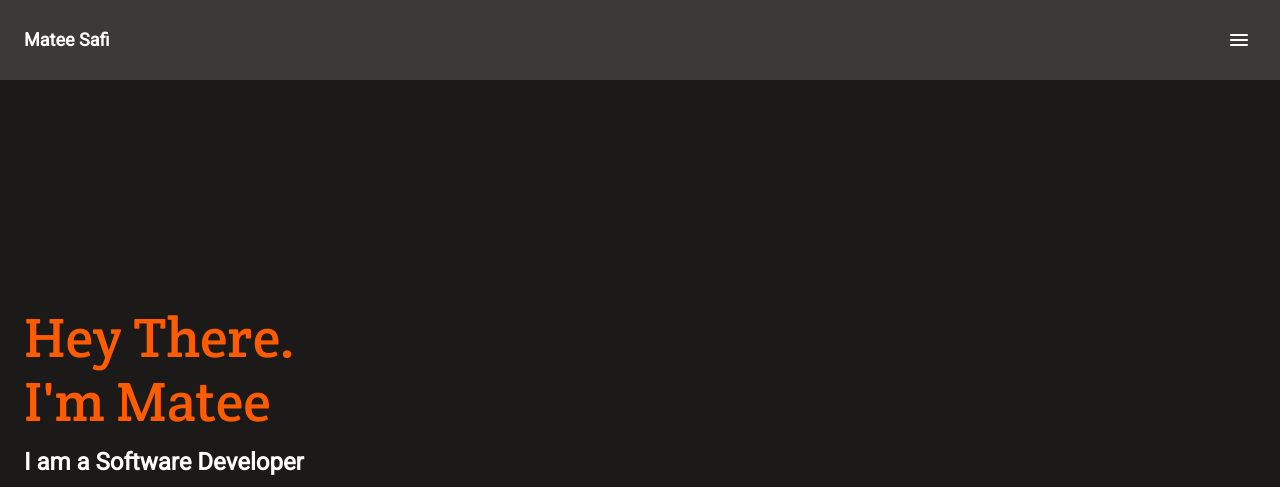
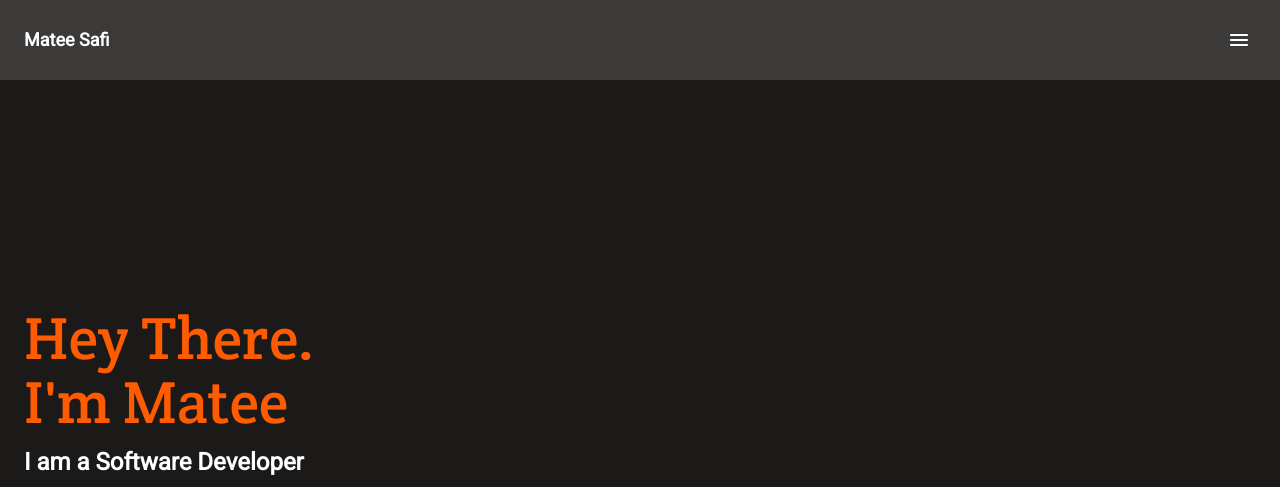
Before and after one commit to matee-safi/My-Portfolio, a website: page index.html in a window 1280 px wide. Shown: the top 487 px of the page. Drawn offline with Linux system fonts and the light colour scheme.

Commit message:
update p tag to h1 tag

```diff
--- a/index.html
+++ b/index.html
@@ -23,10 +23,10 @@
       </header>
     <section class="headline">
         <div class="main-line">
-            <p>Hey There.<br>I'm Matee</p>
+            <h1 class="fw-400">Hey There.<br>I'm Matee</h1>
         </div>
         <div class="second-line">
-            <p>I am a Software Developer</p>
+            <h4>I am a Software Developer</h4>
         </div>
         <div class="third-line">
             <p>I can help you build a product , feature or website Look through some of my work and experience! If you like what you see and have a project you need coded,
@@ -54,7 +54,8 @@
                 </a>
             </li>
             <li>
-                    <a href=""><img class="medium" src="./assets/medium-icon.png" alt="medium">
+                <a href="">
+                    <img class="medium" src="./assets/medium-icon.png" alt="medium">
                 </a>
             </li>
         </ul>
--- a/styles.css
+++ b/styles.css
@@ -57,7 +57,7 @@ nav {
   flex-grow: 0;
   margin: 6px 24px;
   color: #ff5b00;
-  font-size: 56px;
+  font-size: 40px;
   font-weight: 400;
   line-height: 64px;
   font-family: 'Crete Round', sans-serif;
@@ -119,3 +119,7 @@ nav {
   cursor: pointer;
   background-color: #1c1a19;
 }
+
+.fw-400 {
+  font-weight: 400;
+}
```
Lines whose indentation alone changed are shown as unchanged.
